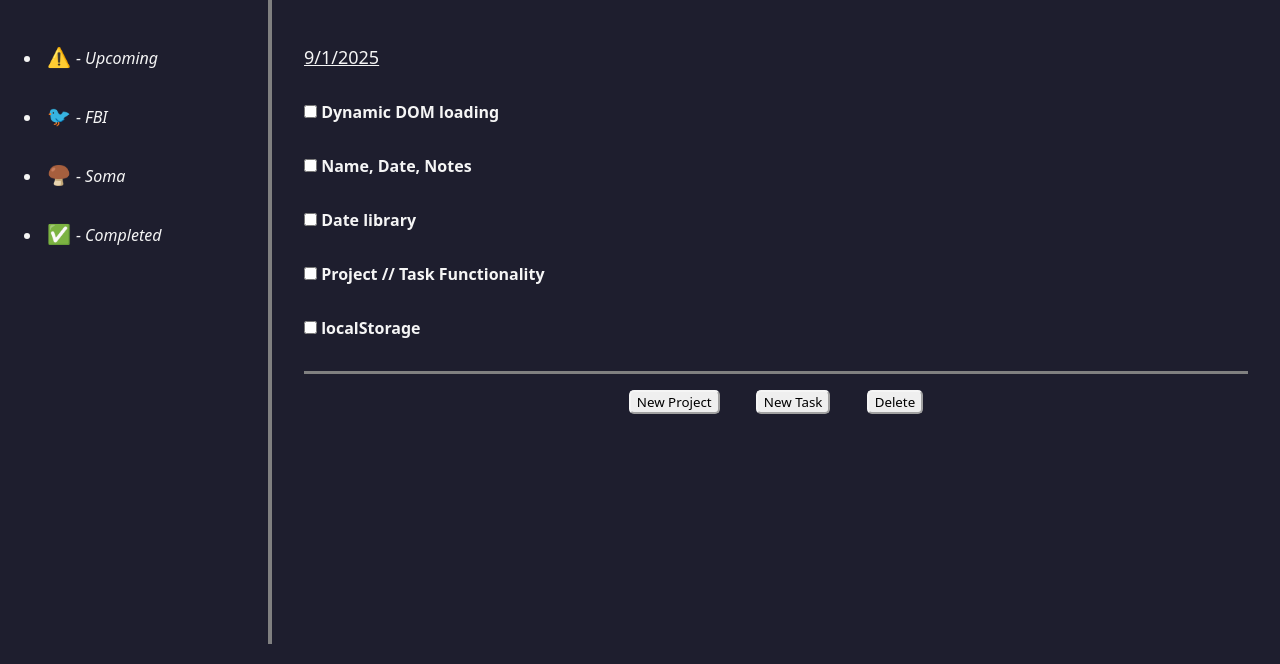
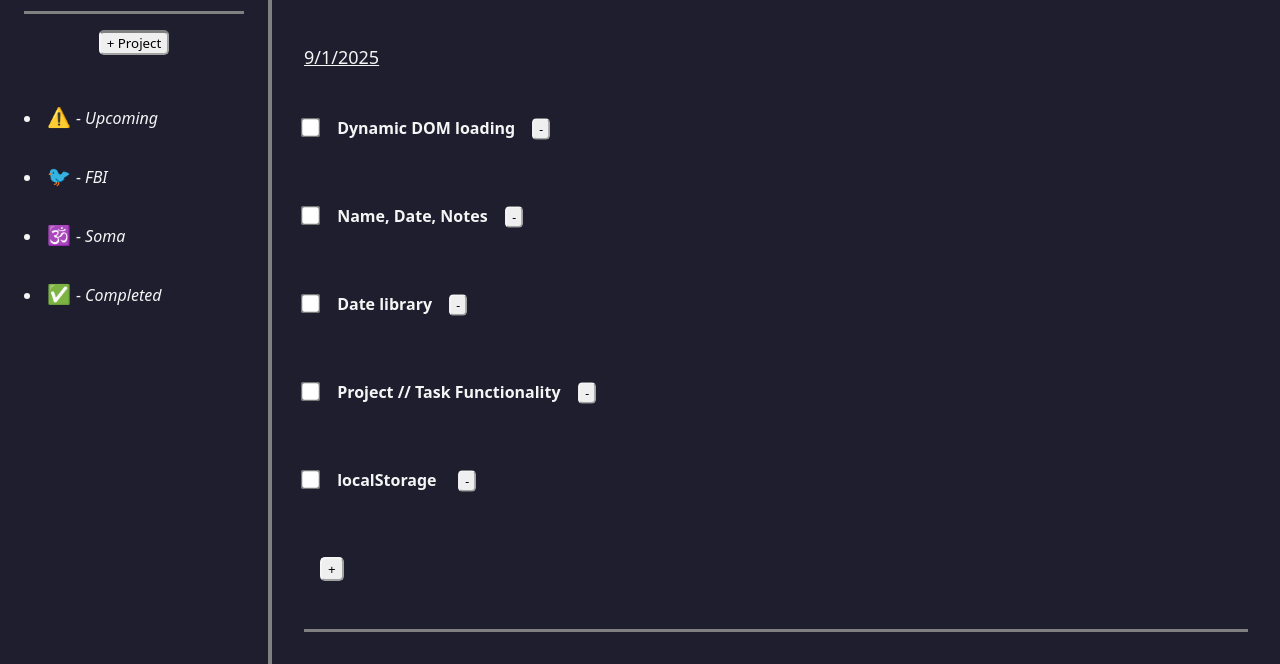
Before and after one commit to BeingIsBecoming/to-do-list, a website built with webpack: page src/template.html in a window 1280 px wide. Shown: the part 156-820 px from the top of the page. Built offline with nearby package versions, Linux system fonts and the light colour scheme.

Commit message:
Implement better add/remove functionality.

```diff
--- a/src/styles.css
+++ b/src/styles.css
@@ -91,10 +91,25 @@ button {
     border-radius: 5px;
     border-color: whitesmoke;
     margin: 1rem;
+}
 
+#new-project {
+    text-align: center;
+    border-top: 3px solid gray;
 }
 
 .buttons {
     text-align: center;
     border-top: 3px solid gray;
 }
+
+input[type="checkbox"] {
+    transform: scale(1.5);
+    margin-right: 1rem;
+    cursor: pointer;
+}
+
+#delete-task {
+    transform: scale(.9);
+    margin-left: 1rem;
+}
--- a/src/template.html
+++ b/src/template.html
@@ -12,29 +12,33 @@
     <div class="layout">
         <aside>
             <h2>PROJECTS</h2>
+            <div class="buttons">
+                <button id="new-project"> + Project</button>
+            </div>
             <div class="list-container">
                 <li><span> ⚠️ </span> - Upcoming </li>
                 <li><span> 🐦 </span> - FBI </li>
-                <li><span> 🍄‍🟫 </span> - Soma </li>
+                <li><span> 🕉️ </span> - Soma </li>
                 <li><span> ✅ </span> - Completed </li>
             </div>
         </aside>
         <main>
             <h1>TODAY</h1>
-            <div id="date-today"></div>
             <div class="list-container">
+                <div id="date-today"></div>
                 <ul>
-                    <li><input type="checkbox"> Dynamic DOM loading</li>
-                    <li><input type="checkbox"> Name, Date, Notes</li>
-                    <li><input type="checkbox"> Date library</li>
-                    <li><input type="checkbox"> Project // Task Functionality</li>
-                    <li><input type="checkbox"> localStorage</li>
+                    <li><input type="checkbox"> Dynamic DOM loading<button id="delete-task">-</button></li>
+                    <li><input type="checkbox"> Name, Date, Notes<button id="delete-task">-</button></li>
+                    <li><input type="checkbox"> Date library<button id="delete-task">-</button></li>
+                    <li><input type="checkbox"> Project // Task Functionality<button id="delete-task">-</button></li>
+                    <li><input type="checkbox"> localStorage <button id="delete-task">-</button></li>
+                    <li><button id="add-task">+</button></li>
                 </ul>
                 <div class="buttons">
                     <!-- <h2>Priority</h2> -->
-                    <button id="green">New Project</button>
+                    <!-- <button id="green">New Project</button>
                     <button id="yellow">New Task</button>
-                    <button id="red">Delete</button>
+                    <button id="red">Delete</button> -->
                 </div>
             </div>
         </main>
```
